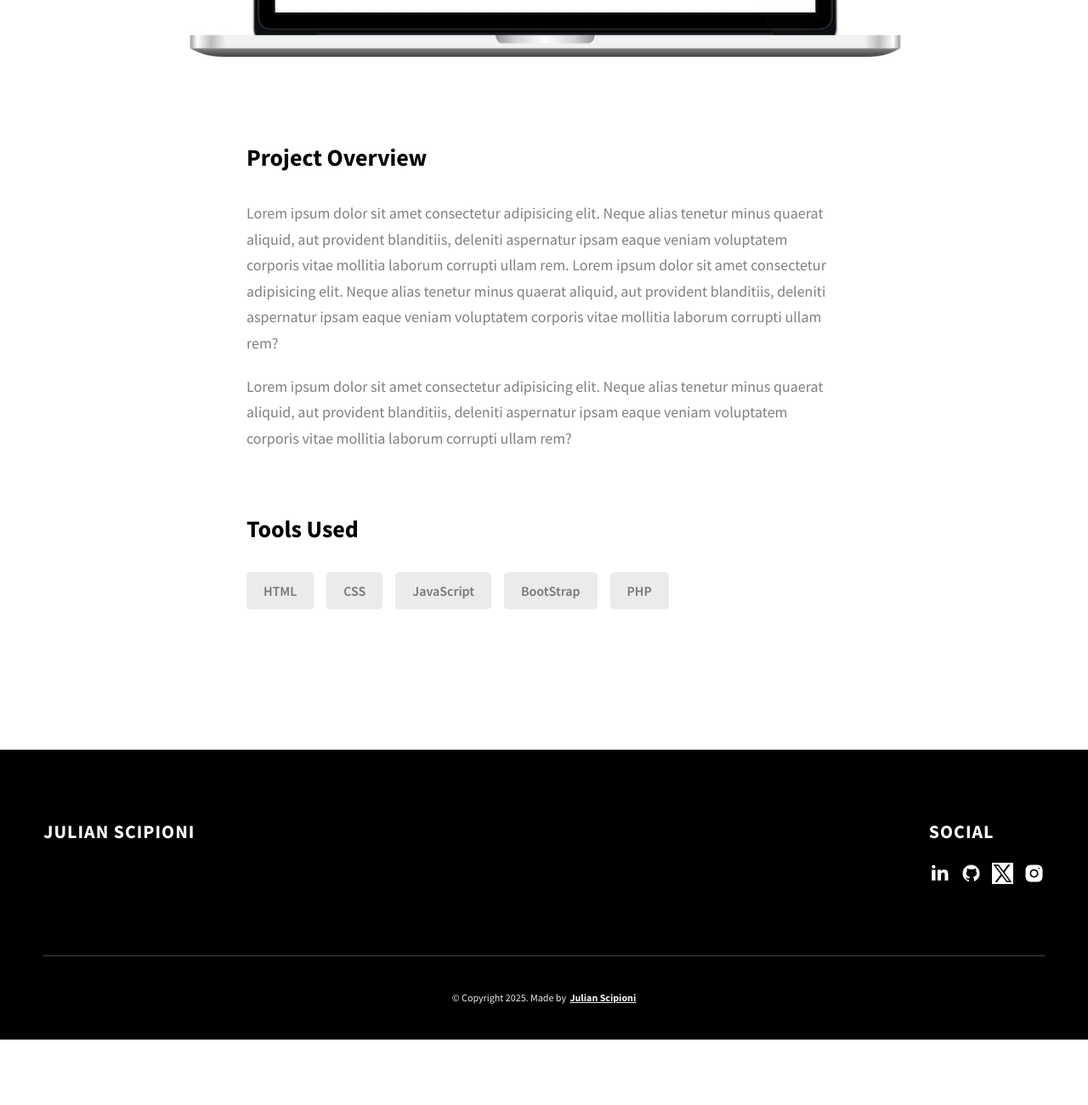
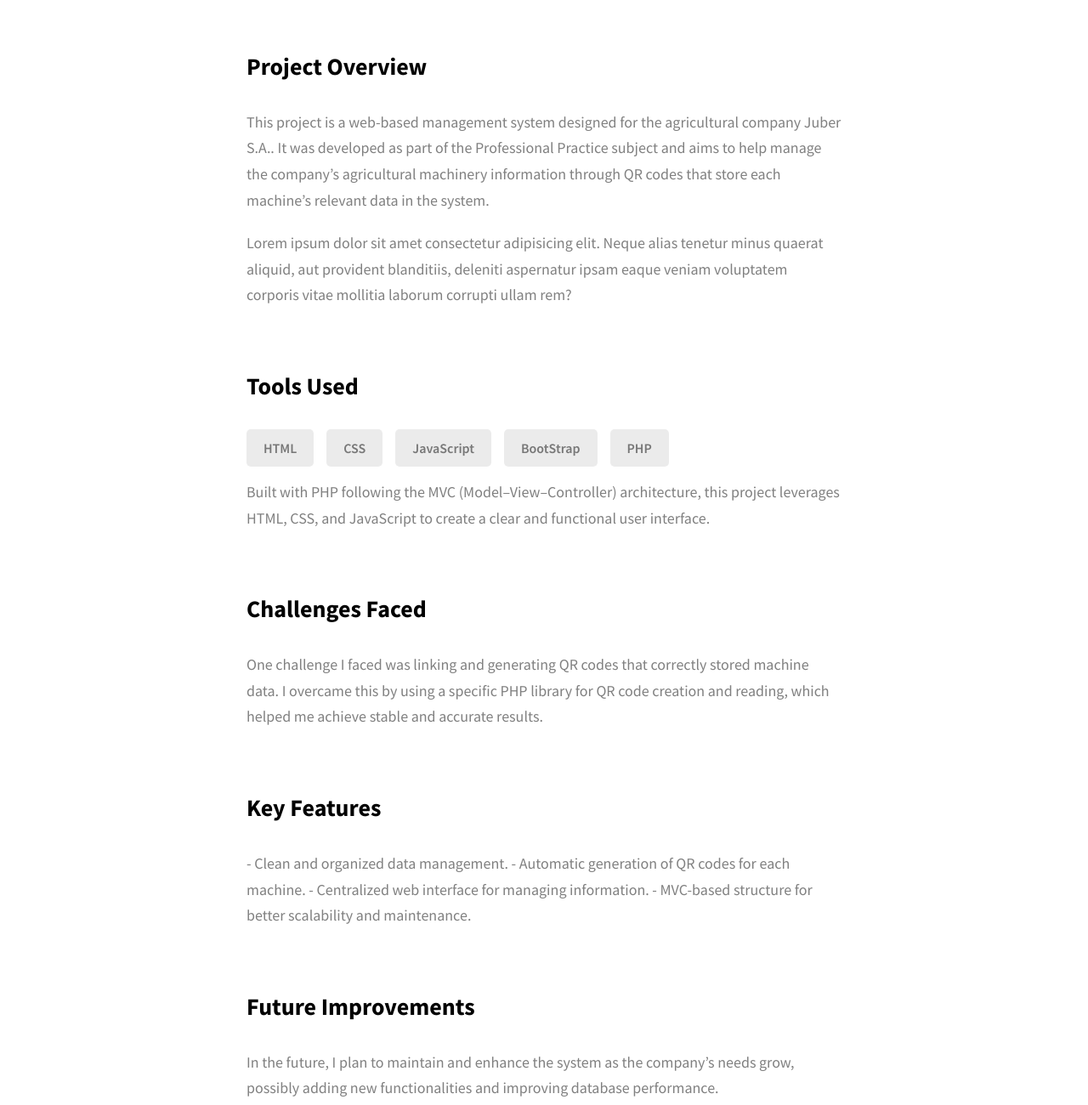
Before and after one commit to JulianScipioni06/Portfolio, a website: page project-1.html in a window 1280 px wide. Shown: the part 1121-2421 px from the top of the page at 85% size. Before the commit the page ends 2344 px from the top, so only its background shows below. Drawn offline with Linux system fonts and the light colour scheme.

Commit message:
proyecto1

```diff
--- a/project-1.html
+++ b/project-1.html
@@ -100,7 +100,7 @@
         <div class="project-details__content">
           <div class="project-details__showcase-img-cont">
             <img
-              src="./assets/jpeg/project-mockup-example.jpeg"
+              src="./assets/jpeg/juber.jpg"
               alt="Project Image"
               class="project-details__showcase-img"
             />
@@ -109,14 +109,7 @@
             <div class="project-details__desc">
               <h3 class="project-details__content-title">Project Overview</h3>
               <p class="project-details__desc-para">
-                Lorem ipsum dolor sit amet consectetur adipisicing elit. Neque
-                alias tenetur minus quaerat aliquid, aut provident blanditiis,
-                deleniti aspernatur ipsam eaque veniam voluptatem corporis vitae
-                mollitia laborum corrupti ullam rem. Lorem ipsum dolor sit amet
-                consectetur adipisicing elit. Neque alias tenetur minus quaerat
-                aliquid, aut provident blanditiis, deleniti aspernatur ipsam
-                eaque veniam voluptatem corporis vitae mollitia laborum corrupti
-                ullam rem?
+                This project is a web-based management system designed for the agricultural company Juber S.A.. It was developed as part of the Professional Practice subject and aims to help manage the company’s agricultural machinery information through QR codes that store each machine’s relevant data in the system.
               </p>
               <p class="project-details__desc-para">
                 Lorem ipsum dolor sit amet consectetur adipisicing elit. Neque
@@ -134,6 +127,33 @@
                 <div class="skills__skill">BootStrap</div>
                 <div class="skills__skill">PHP</div>
               </div>
+              <p class="project-details__desc-para">
+                Built with PHP following the MVC (Model–View–Controller) architecture, this project leverages HTML, CSS, and JavaScript to create a clear and functional user interface.
+              </p>
+            </div>
+            <div class="project-details__content-main">
+            <div class="project-details__desc">
+              <h3 class="project-details__content-title">Challenges Faced</h3>
+              <p class="project-details__desc-para">
+                One challenge I faced was linking and generating QR codes that correctly stored machine data. I overcame this by using a specific PHP library for QR code creation and reading, which helped me achieve stable and accurate results.
+              </p>
+            </div>
+            <div class="project-details__content-main">
+            <div class="project-details__desc">
+              <h3 class="project-details__content-title">Key Features</h3>
+              <p class="project-details__desc-para">
+                - Clean and organized data management.
+                - Automatic generation of QR codes for each machine.
+                - Centralized web interface for managing information.
+                - MVC-based structure for better scalability and maintenance.
+              </p>
+            </div>
+            <div class="project-details__content-main">
+            <div class="project-details__desc">
+              <h3 class="project-details__content-title">Future Improvements</h3>
+              <p class="project-details__desc-para">
+                In the future, I plan to maintain and enhance the system as the company’s needs grow, possibly adding new functionalities and improving database performance.
+              </p>
             </div>
             <!-- <div class="project-details__links">
               <h3 class="project-details__content-title">See Live</h3>
```
